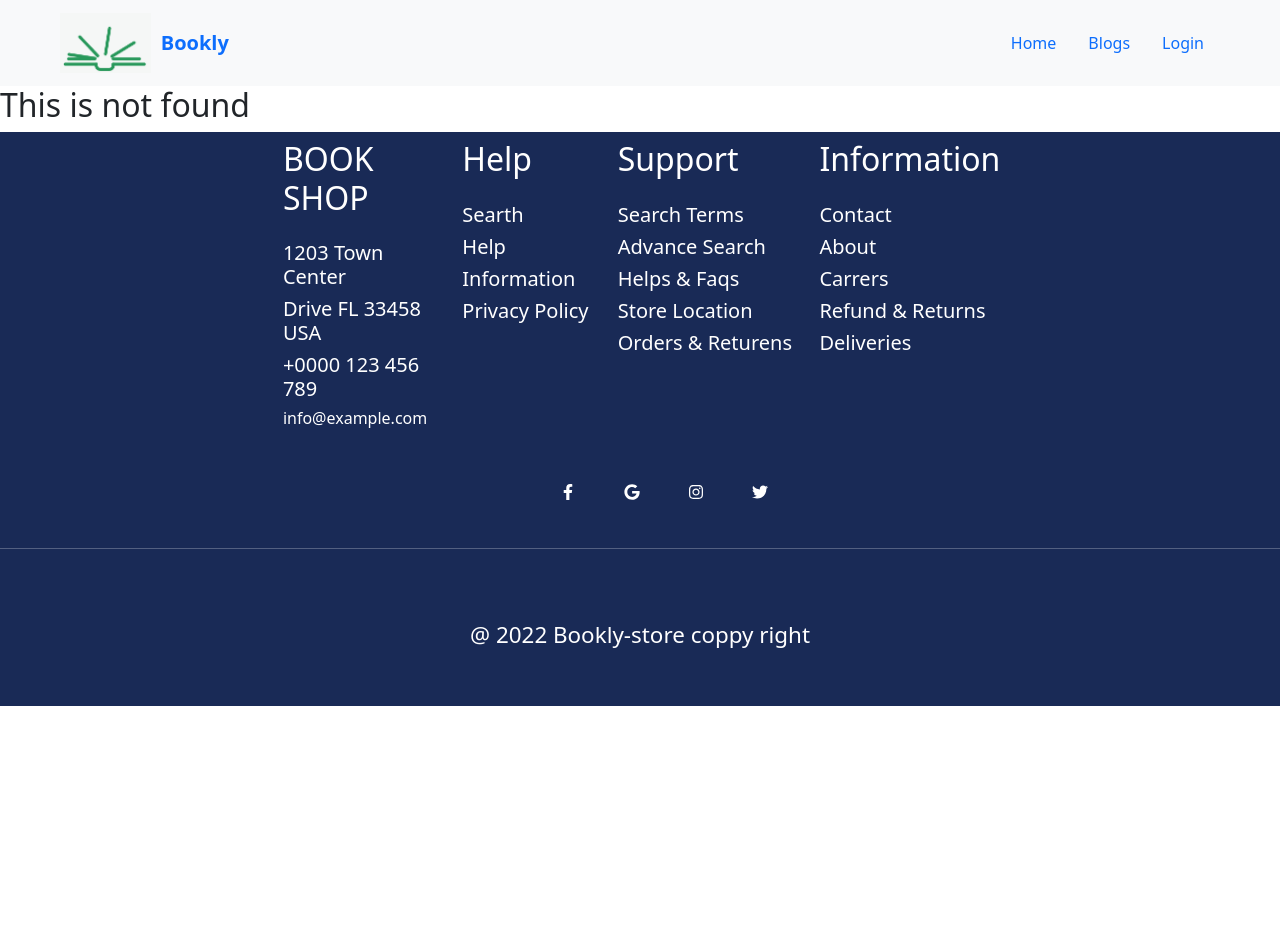
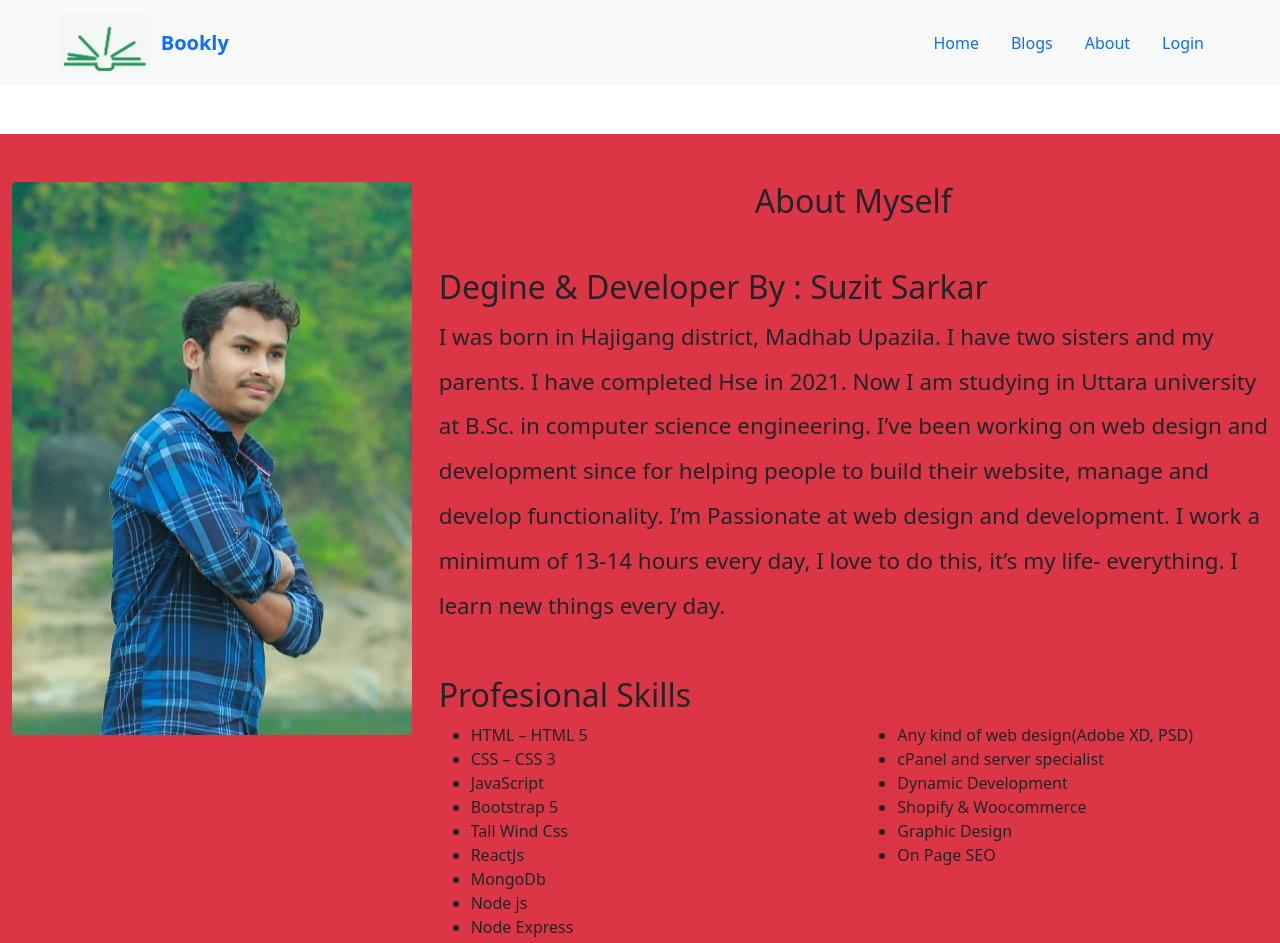
Before and after one commit to suzitsarkar27/Book-inventory-client, a React (Create React App) app: page /about in a window 1280 px wide. Shown: the top 943 px of the page. Before the commit the page ends 800 px from the top, so only its background shows below. Built offline with nearby package versions, Linux system fonts and the light colour scheme; no server answers.

Commit message:
add-about

```diff
--- a/src/App.js
+++ b/src/App.js
@@ -13,6 +13,7 @@ import MyItems from "./Pages/MyItems/MyItems";
 import Manage from "./Pages/Home/Manage/Manage";
 import NotFund from "./Pages/Home/NotFound/NotFund";
 import Blogs from "./Pages/Blogs/Blogs";
+import About from "./Pages/About/About";
 
 function App() {
   return (
@@ -47,6 +48,7 @@ function App() {
           }
         ></Route>
         <Route path="blogs" element={<Blogs></Blogs>}></Route>
+        <Route path="about" element={<About></About>}></Route>
         <Route path="/login" element={<Login></Login>}></Route>
         <Route path="/singup" element={<SingUp></SingUp>}></Route>
         <Route path="*" element={<NotFund></NotFund>}></Route>
--- /dev/null
+++ b/src/Pages/About/About.js
@@ -0,0 +1,56 @@
+import React from "react";
+import logo from "../../image/suzit.jpg";
+
+const About = () => {
+  return (
+    <div className=" bg-danger mx-auto mt-5 row">
+      <div className="col-md-4 mt-5">
+        <img className="mx-auto rounded" src={logo} alt="" />
+      </div>
+      <div className="col-md-8 mt-5">
+        <h2 className="text-center mb-5">About Myself</h2>
+        <h2>Degine & Developer By : Suzit Sarkar </h2>
+        <p>
+          I was born in Hajigang district, Madhab Upazila. I have two sisters
+          and my parents. I have completed Hse in 2021. Now I am studying in
+          Uttara university at B.Sc. in computer science engineering. I’ve been
+          working on web design and development since for helping people to
+          build their website, manage and develop functionality. I’m Passionate
+          at web design and development. I work a minimum of 13-14 hours every
+          day, I love to do this, it’s my life- everything. I learn new things
+          every day.
+        </p>
+
+        <div className="row mt-5 mb-5 ">
+          <h2>Profesional Skills</h2>
+          <div className="col-md-6 ">
+            <ul>
+              <li>HTML – HTML 5</li>
+              <li> CSS – CSS 3</li>
+              <li>JavaScript</li>
+              <li>Bootstrap 5</li>
+              <li>Tall Wind Css</li>
+              <li>ReactJs</li>
+              <li>MongoDb</li>
+              <li>Node js</li>
+              <li>Node Express</li>
+              <li>My Squle</li>
+            </ul>
+          </div>
+          <div className="col-md-6">
+            <ul>
+              <li>Any kind of web design(Adobe XD, PSD)</li>
+              <li>cPanel and server specialist</li>
+              <li> Dynamic Development</li>
+              <li>Shopify & Woocommerce</li>
+              <li> Graphic Design</li>
+              <li>On Page SEO</li>
+            </ul>
+          </div>
+        </div>
+      </div>
+    </div>
+  );
+};
+
+export default About;
--- a/src/Pages/AddItems/AddItems.js
+++ b/src/Pages/AddItems/AddItems.js
@@ -4,6 +4,7 @@ import logo from "../../image/login.png";
 import { useAuthState } from "react-firebase-hooks/auth";
 import auth from "../Firebase.init";
 import "./AddItems.css";
+import Loding from "../Loding/Loding";
 
 const AddItems = () => {
   const { register, handleSubmit } = useForm();
@@ -12,6 +13,9 @@ const AddItems = () => {
   if (user) {
     console.log(user.email);
   }
+  if (loading) {
+    <Loding></Loding>;
+  }
 
   const onSubmit = (data) => {
     console.log(data);
@@ -19,6 +23,7 @@ const AddItems = () => {
     fetch(url, {
       method: "POST",
       headers: {
+        authorization: `${user.email} ${localStorage.getItem("accessToken")}`,
         "content-type": "application/json",
       },
       body: JSON.stringify(data),
--- a/src/Pages/AllProducts/AllProduct.js
+++ b/src/Pages/AllProducts/AllProduct.js
@@ -2,10 +2,8 @@ import React from "react";
 import { useNavigate } from "react-router-dom";
 import useProsuct from "../Hooks/useProduct";
 
-const AllProduct = ({ item }) => {
+const AllProduct = () => {
   const [product, setProduct] = useProsuct();
-  console.log(product.name);
-  const { _id, name, price, image, quintity, discription } = item;
 
   const navigate = useNavigate();
 
@@ -29,27 +27,37 @@ const AllProduct = ({ item }) => {
     }
   };
   return (
+    <div className="row container">
+      {product.map((pro) => (
         <div className="col-md-6 col-lg-4 g-5">
           <div className="product-container text-center">
-        <img className="product-img mb-1" src={image} alt="" />
+            <img className="product-img mb-1" src={pro.image} alt="" />
             <p className="Product-infro ">
-          <h4>{name}</h4>
-          <h4>Price:{price}</h4>
-          <h5>Quintity:{quintity}</h5>
+              <h4>{pro.name}</h4>
+              <h4>Price:{pro.price}</h4>
+              <h5>Quintity:{pro.quintity}</h5>
             </p>
             <p className=" fs-5">
-          <small>{discription}</small>
+              <small>{pro.discription}</small>
             </p>
             <div className="d-flex justify-content-around">
-          <button onClick={() => handelNavigate(_id)} className="manage-btn">
+              <button
+                onClick={() => handelNavigate(pro._id)}
+                className="manage-btn"
+              >
                 Manag
               </button>
-          <button className="delete-btn" onClick={() => handelDelete(_id)}>
+              <button
+                className="delete-btn"
+                onClick={() => handelDelete(pro._id)}
+              >
                 Delete
               </button>
             </div>
           </div>
         </div>
+      ))}
+    </div>
   );
 };
 
--- a/src/Pages/Home/Login/Login.js
+++ b/src/Pages/Home/Login/Login.js
@@ -9,6 +9,7 @@ import { Link, useLocation, useNavigate } from "react-router-dom";
 import { toast, ToastContainer } from "react-toastify";
 import auth from "../../Firebase.init";
 import "react-toastify/dist/ReactToastify.css";
+
 import "./Login.css";
 import axios from "axios";
 const Login = () => {
@@ -30,8 +31,23 @@ const Login = () => {
   }
 
   if (user) {
-    // navigate((from, { replace: true }));
-    navigate("/home");
+    const url = `https://blooming-peak-90984.herokuapp.com/login`;
+
+    fetch(url, {
+      method: "POST",
+      body: JSON.stringify({
+        email: user.email,
+      }),
+      headers: {
+        "Content-type": "application/json; charset=UTF-8",
+      },
+    })
+      .then((response) => response.json())
+      .then((data) => {
+        localStorage.setItem("accessToken", data.token);
+        // navigate((from, { replace: true }));
+        navigate("/home");
+      });
   }
 
   if (error) {
--- a/src/Pages/Home/Manage/Manage.js
+++ b/src/Pages/Home/Manage/Manage.js
@@ -8,18 +8,19 @@ const Manage = () => {
   const { productId } = useParams();
   const [service, setService] = useUpdateData(productId);
   const { quintity } = service;
-  console.log(service);
+  console.log(quintity);
 
-  let existquintity = parseInt(quintity);
+  const existquintity = parseInt(quintity);
 
   const increasequintity = (e) => {
     e.preventDefault();
     const newStock = parseInt(e.target.newStockValue.value);
     console.log(newStock);
-    const quintity = newStock + existquintity;
+    const quintity = parseInt(newStock + existquintity);
     const newquintity = { ...service, quintity: quintity };
     setService(newquintity);
 
+    console.log(productId, newquintity, quintity);
     const url = `https://blooming-peak-90984.herokuapp.com/data/${productId}`;
     fetch(url, {
       method: "PUT",
@@ -37,7 +38,7 @@ const Manage = () => {
   // decrease quintity
 
   const decreasequintity = () => {
-    const quintity = existquintity - 1;
+    const quintity = parseInt(existquintity - 1);
     const newquintity = { ...service, quintity: quintity };
     setService(newquintity);
 
--- a/src/Pages/Home/Products/Products.js
+++ b/src/Pages/Home/Products/Products.js
@@ -5,12 +5,13 @@ import Product from "../Product/Product";
 
 const Products = () => {
   const [product] = useProsuct();
+  const products = product.slice(0, 6);
   return (
     <div className="container">
       <h2 className="mt-5 mb-5 text-center text-info">Inventory Product </h2>
       <div>
         <div className="row">
-          {product.map((displayData) => (
+          {products.map((displayData) => (
             <Product key={displayData._id} displayData={displayData}></Product>
           ))}
         </div>
--- a/src/Pages/Hooks/useUpdateData.js
+++ b/src/Pages/Hooks/useUpdateData.js
@@ -3,8 +3,10 @@ import { useParams } from "react-router-dom";
 
 const useUpdateData = () => {
   const { productId } = useParams();
+  console.log(productId);
 
   const [service, setService] = useState({});
+  console.log(service);
   useEffect(() => {
     const url = `https://blooming-peak-90984.herokuapp.com/data/${productId}`;
     fetch(url)
--- a/src/Pages/ManageItems/ManageItems.js
+++ b/src/Pages/ManageItems/ManageItems.js
@@ -10,10 +10,8 @@ const ManageItems = () => {
   return (
     <div>
       <h2 className="text-center mt-5 text-primary">All Product Items</h2>
-      <div className="row mb-5">
-        {product.map((item) => (
-          <AllProduct key={item._id} item={item}></AllProduct>
-        ))}
+      <div className=" mb-5">
+        <AllProduct></AllProduct>
       </div>
     </div>
   );
--- /dev/null
+++ b/src/Pages/MyItems/MyItems.css
@@ -0,0 +1,4 @@
+.product-container img{
+ height: 300px;
+  margin-top:20px;
+}
--- a/src/Pages/MyItems/MyItems.js
+++ b/src/Pages/MyItems/MyItems.js
@@ -1,10 +1,85 @@
-import React, { useState } from "react";
+import { async } from "@firebase/util";
+import axios from "axios";
+import React, { useEffect, useState } from "react";
+import { useAuthState } from "react-firebase-hooks/auth";
+import { Navigate } from "react-router-dom";
+import { toast } from "react-toastify";
+import auth from "../Firebase.init";
+import useProsuct from "../Hooks/useProduct";
+import "./MyItems.css";
 
 const MyItems = () => {
-  const [] = useState([]);
+  const [user] = useAuthState(auth);
+  const [useItem, setUseItem] = useState([]);
+  console.log(useItem.name);
+  // const [product, setProduct] = useProsuct();
+
+  useEffect(() => {
+    const allItem = async () => {
+      const email = user.email;
+      const url = `https://blooming-peak-90984.herokuapp.com/data`;
+      console.log(email);
+      const { data } = await axios.get(url);
+      const remaining = data.filter((item) => item.email === email);
+      console.log(remaining);
+      toast("Dellet Successfull");
+      setUseItem(remaining);
+    };
+    allItem();
+  }, [user]);
+
+  const handelNavigate = (id) => {
+    Navigate(`/product/${id}`);
+  };
+
+  const handelDelete = (id) => {
+    const proceed = window.confirm("Are you Sure?");
+    if (proceed) {
+      const url = `https://blooming-peak-90984.herokuapp.com/data/${id}`;
+      fetch(url, {
+        method: "DELETE",
+      })
+        .then((res) => res.json())
+        .then((data) => {
+          console.log(data);
+          const remaining = useItem.filter((items) => items._id !== id);
+          setUseItem(remaining);
+        });
+    }
+  };
+
   return (
-    <div>
-      <h2>This IS My Items component</h2>
+    <div className="row">
+      <h2>This IS My Items component {useItem.length}</h2>
+      {useItem.map((it) => (
+        <div key={it._id} className="col-md-4 mt-5">
+          <div className="product-container  text-center mb-5">
+            <img className="product-img mb-1" src={it.image} alt="" />
+            <p className="Product-infro mt-2">
+              <h4>{it.name}</h4>
+              <h4>Price:{it.price}</h4>
+              <h5>Quintity:{it.quintity}</h5>
+            </p>
+            <p className=" fs-5">
+              <small>{it.discription}</small>
+            </p>
+            <div className="d-flex justify-content-around">
+              <button
+                className="manage-btn"
+                onClick={() => handelNavigate(it._id)}
+              >
+                Manag
+              </button>
+              <button
+                className="delete-btn"
+                onClick={() => handelDelete(it._id)}
+              >
+                Delete
+              </button>
+            </div>
+          </div>
+        </div>
+      ))}
     </div>
   );
 };
--- a/src/Pages/Shear/Header/Header.js
+++ b/src/Pages/Shear/Header/Header.js
@@ -8,6 +8,7 @@ import auth from "../../Firebase.init";
 import "./Header.css";
 const Header = () => {
   const [user] = useAuthState(auth);
+  console.log(user);
   const hanselSingOut = () => {
     signOut(auth);
   };
@@ -28,7 +29,6 @@ const Header = () => {
               style={{ maxHeight: "100px" }}
               navbarScroll
             ></Nav>
-
             <Nav.Link
               as={Link}
               to={"/home"}
@@ -65,7 +65,6 @@ const Header = () => {
                 </Nav.Link>
               </>
             )}
-
             <Nav.Link
               as={Link}
               to={"/blogs"}
@@ -75,13 +74,31 @@ const Header = () => {
               {" "}
               Blogs
             </Nav.Link>
+            <Nav.Link
+              as={Link}
+              to={"/about"}
+              className="heaser-nav"
+              href="#link"
+            >
+              {" "}
+              About{" "}
+            </Nav.Link>
             {user ? (
-              <button
-                className="bg-danger rounded text-white"
-                onClick={hanselSingOut}
-              >
-                Sing Out
-              </button>
+              <span>
+                <img
+                  height={50}
+                  className="rounded-circle me-2"
+                  src={user.photoURL}
+                  alt=""
+                />
+                <span className="text-primary"> {user.displayName}</span>
+                <button
+                  className="bg-danger rounded ms-2 text-white"
+                  onClick={hanselSingOut}
+                >
+                  Sing Out
+                </button>
+              </span>
             ) : (
               <Nav.Link
                 className="heaser-nav"
```
Also changed, not shown: src/image/suzit.jpg (added). Lines whose indentation alone changed are shown as unchanged.
